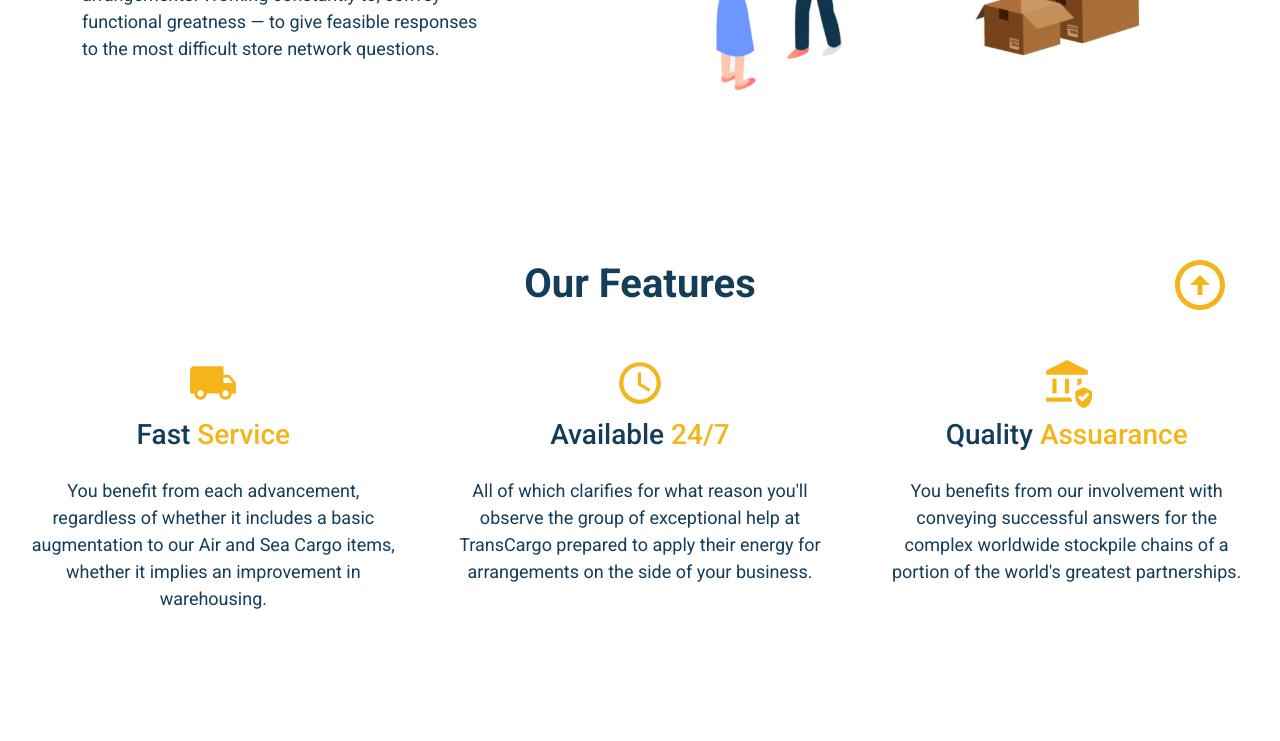
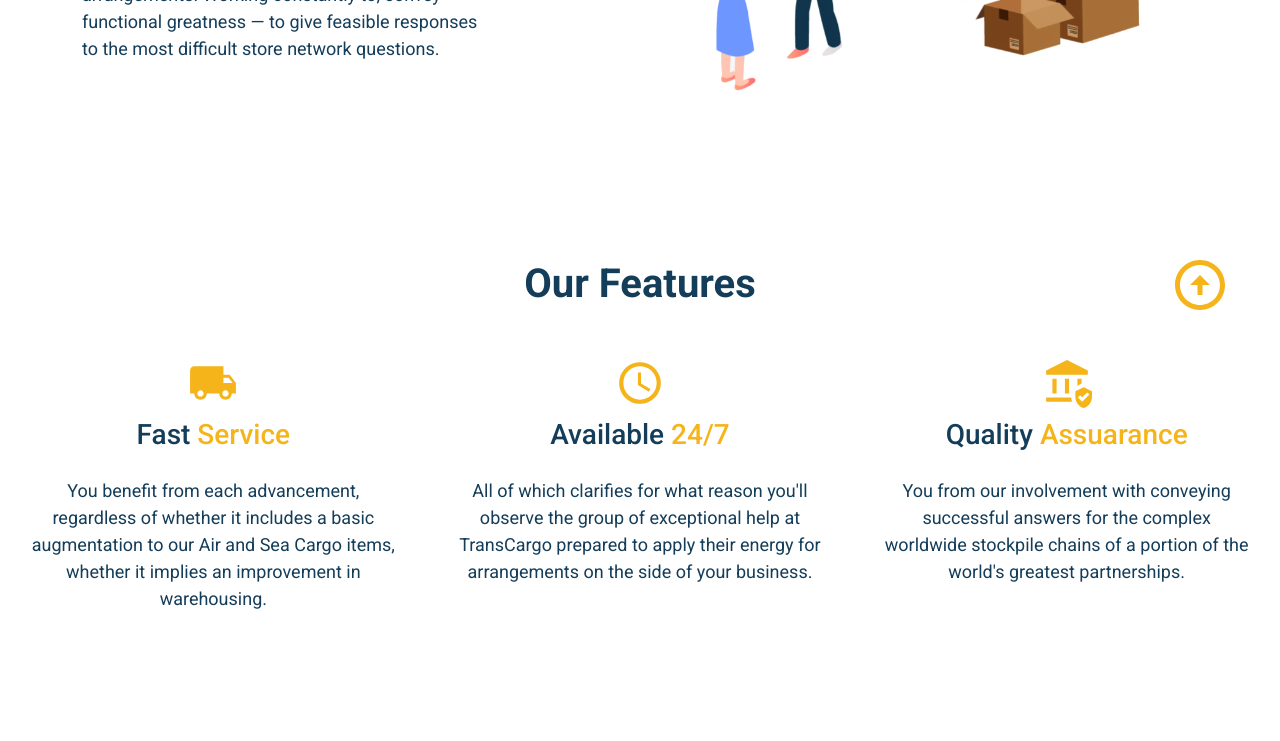
Before and after one commit to tahaimran/meezan-landing-page, a React (Create React App) app: page / in a window 1280 px wide. Shown: the part 385-1126 px from the top of the page. Built offline with nearby package versions, Linux system fonts and the light colour scheme; grey boxes are pictures that could not be loaded.

Commit message:
Action Changes

```diff
--- a/src/Components/Features/Features.jsx
+++ b/src/Components/Features/Features.jsx
@@ -19,7 +19,7 @@ function Features() {
                 <div className="col-md-4">
                <AssuredWorkload className='icon' sx={{ fontSize: 50 }}/>
                 <h3>Quality <span>Assuarance</span></h3>
-                <p>You benefits from our involvement with conveying successful answers for the complex worldwide stockpile chains of a portion of the world's greatest partnerships.</p>
+                <p>You from our involvement with conveying successful answers for the complex worldwide stockpile chains of a portion of the world's greatest partnerships.</p>
             </div>
             </div>
         </div>
```
